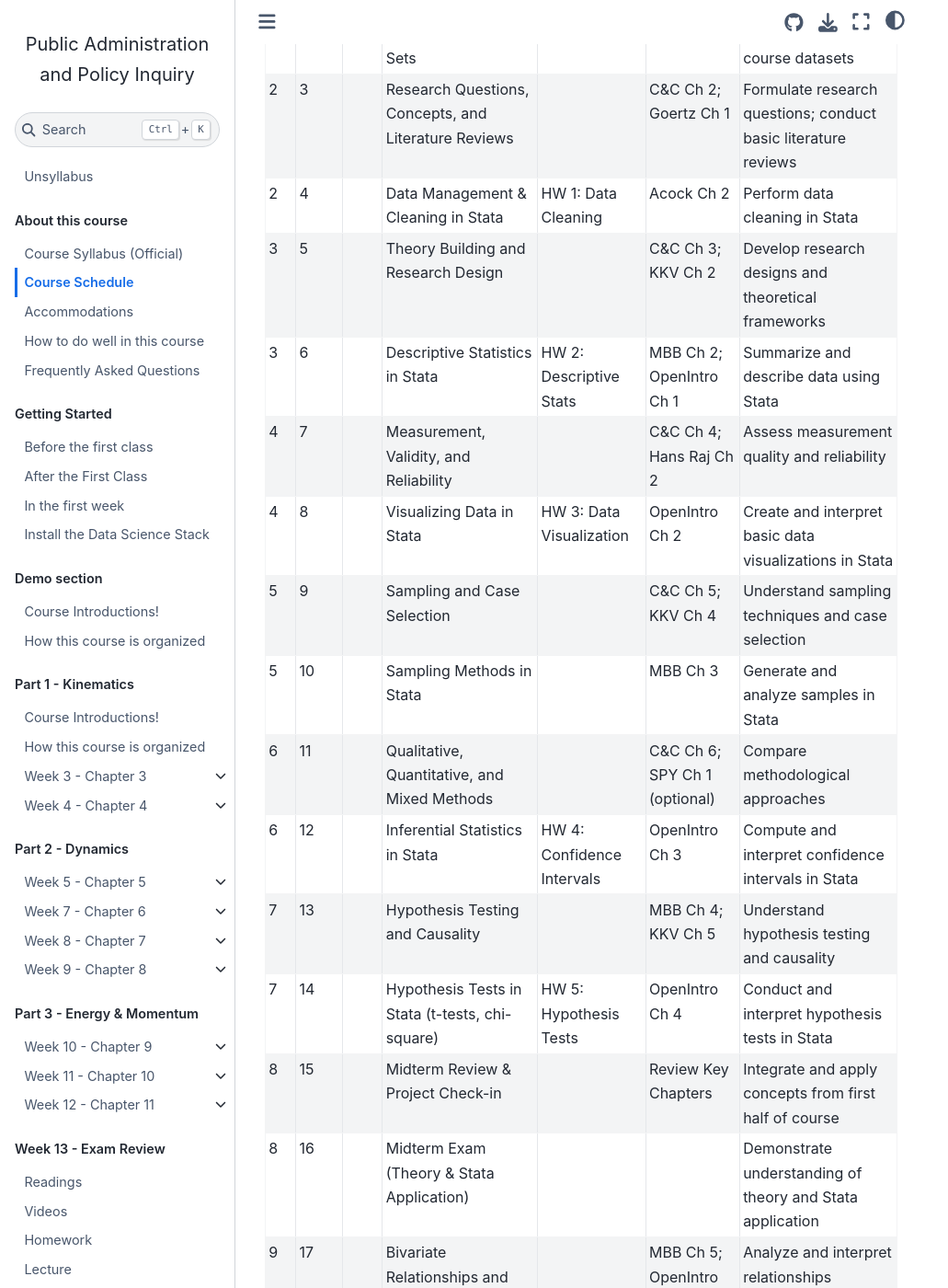
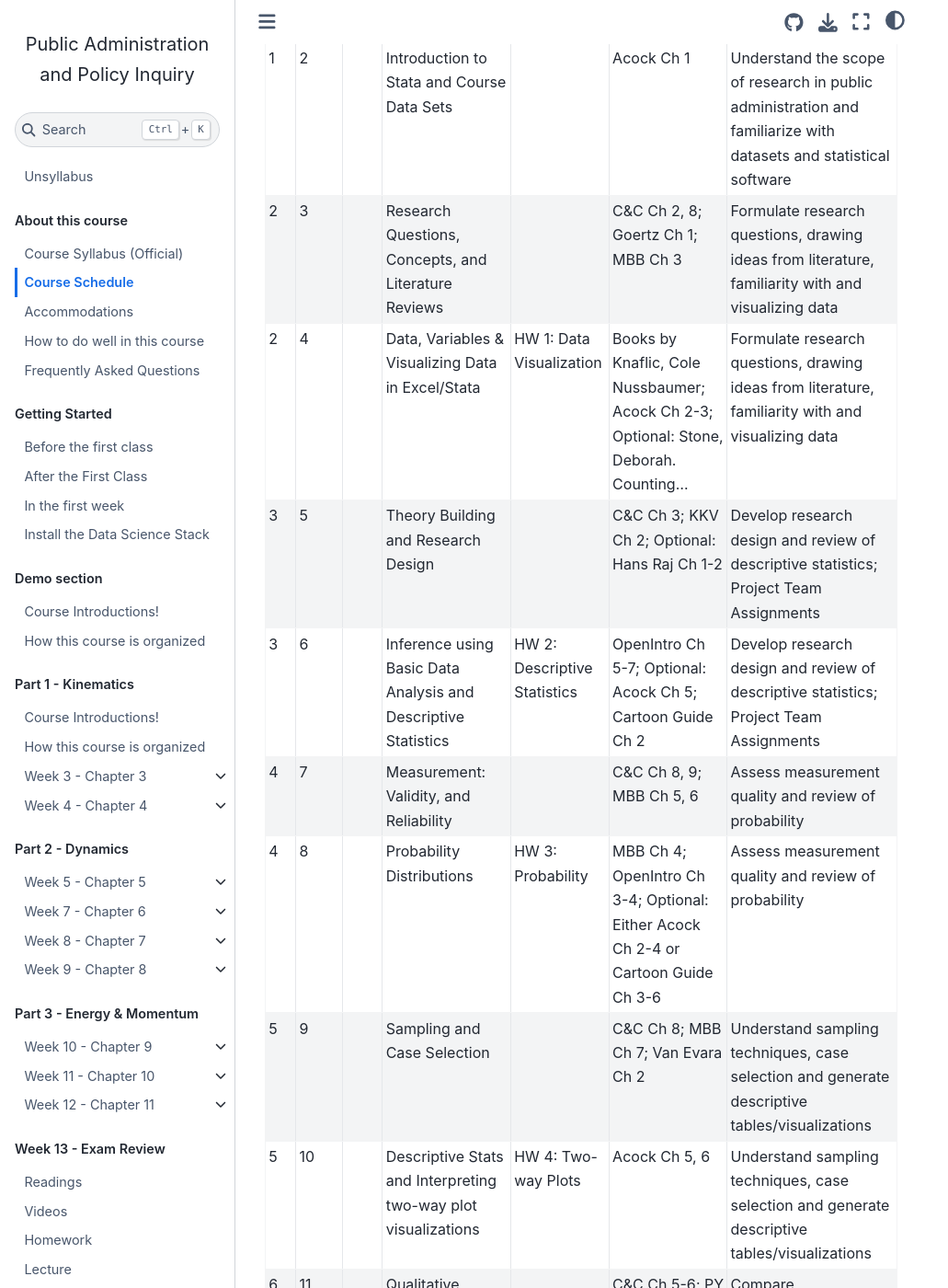
Before and after one commit to adi882/policyinquiry, a Jupyter Book: the page built from about/course_schedule.md, in a window 1280 px wide and 1400 px high, scrolled down 435 px. Shown: the whole window at 92% size, without its empty margins (0-1031 px from the left). Built offline with Jupyter Book 1.0.4 settings and Sphinx 7.4.7 and the Sphinx Book theme 1.1.4, drawn with Linux system fonts in a browser that asks for light colours; pages that are not in the unit, such as notebooks, are missing from menus; some of the changed text lies outside the part shown.

Commit message:
Update schedule.md

```diff
--- a/about/syllabus_bits/schedule.md
+++ b/about/syllabus_bits/schedule.md
@@ -1,33 +1,33 @@
 This is the tentative plan for {{ COURSE_CODE }} this term.
 Things may change depending on many factors so this is subject to change.
 
-| Wk | Class | Date   | Topic (Theory / Stata)                                      | Homework                | Read before Class                                 | Learning Outcome                                                      |
-|----|-------|--------|-------------------------------------------------------------|-------------------------|---------------------------------------------------|-----------------------------------------------------------------------|
-| 1  | 1     |        | Introduction to Research in Public Administration and Policy |                         | C&C Ch 1; KKV Ch 1                                | Understand the scope of research in public admin; intro to Stata      |
-| 1  | 2     |        | Introduction to Stata and Course Data Sets                   |                         | Acock Ch 1                                        | Familiarize with Stata environment and course datasets                |
-| 2  | 3     |        | Research Questions, Concepts, and Literature Reviews         |                         | C&C Ch 2; Goertz Ch 1                             | Formulate research questions; conduct basic literature reviews        |
-| 2  | 4     |        | Data Management & Cleaning in Stata                          | HW 1: Data Cleaning     | Acock Ch 2                                        | Perform data cleaning in Stata                                        |
-| 3  | 5     |        | Theory Building and Research Design                         |                         | C&C Ch 3; KKV Ch 2                                | Develop research designs and theoretical frameworks                   |
-| 3  | 6     |        | Descriptive Statistics in Stata                              | HW 2: Descriptive Stats | MBB Ch 2; OpenIntro Ch 1                          | Summarize and describe data using Stata                               |
-| 4  | 7     |        | Measurement, Validity, and Reliability                       |                         | C&C Ch 4; Hans Raj Ch 2                           | Assess measurement quality and reliability                            |
-| 4  | 8     |        | Visualizing Data in Stata                                    | HW 3: Data Visualization| OpenIntro Ch 2                                    | Create and interpret basic data visualizations in Stata               |
-| 5  | 9     |        | Sampling and Case Selection                                  |                         | C&C Ch 5; KKV Ch 4                                | Understand sampling techniques and case selection                     |
-| 5  | 10    |        | Sampling Methods in Stata                                    |                         | MBB Ch 3                                          | Generate and analyze samples in Stata                                 |
-| 6  | 11    |        | Qualitative, Quantitative, and Mixed Methods                 |                         | C&C Ch 6; SPY Ch 1 (optional)                     | Compare methodological approaches                                     |
-| 6  | 12    |        | Inferential Statistics in Stata                              | HW 4: Confidence Intervals| OpenIntro Ch 3                                   | Compute and interpret confidence intervals in Stata                   |
-| 7  | 13    |        | Hypothesis Testing and Causality                             |                         | MBB Ch 4; KKV Ch 5                                | Understand hypothesis testing and causality                           |
-| 7  | 14    |        | Hypothesis Tests in Stata (t-tests, chi-square)              | HW 5: Hypothesis Tests  | OpenIntro Ch 4                                    | Conduct and interpret hypothesis tests in Stata                       |
-| 8  | 15    |        | Midterm Review & Project Check-in                            |                         | Review Key Chapters                               | Integrate and apply concepts from first half of course                |
-| 8  | 16    |        | Midterm Exam (Theory & Stata Application)                    |                         |                                                   | Demonstrate understanding of theory and Stata application             |
-| 9  | 17    |        | Bivariate Relationships and Correlation                      |                         | MBB Ch 5; OpenIntro Ch 5                          | Analyze and interpret relationships between two variables             |
-| 9  | 18    |        | Correlation Analysis in Stata                                | HW 6: Correlation       |                                                   | Perform and interpret correlation analysis in Stata                   |
-| 10 | 19    |        | Introduction to Regression Analysis                          |                         | MBB Ch 6; C&C Ch 7                                | Understand basics of regression modeling                              |
-| 10 | 20    |        | Simple Linear Regression in Stata                            | HW 7: Simple Regression |                                                   | Estimate and interpret simple regression models in Stata              |
-| 11 | 21    |        | Multivariate Regression and Model Specification               |                         | MBB Ch 7; KKV Ch 6                                | Build and assess multivariate regression models                       |
-| 11 | 22    |        | Multiple Regression in Stata                                 | HW 8: Multiple Regression|                                                   | Conduct and interpret multiple regression in Stata                    |
-| 12 | 23    |        | Communicating Results: Policy Briefs & Presentations         |                         | Knaflic Ch 1-2                                    | Present and visualize data effectively for policy audiences           |
-| 12 | 24    |        | Data Visualization for Policymakers in Stata                 | HW 9: Policy Visualization|                                                  | Create advanced data visualizations for policy communication          |
-| 13 | 25    |        | Triangulation and Mixed Methods Integration                  |                         | C&C Ch 8; Case Studies                            | Integrate qualitative and quantitative evidence                       |
-| 13 | 26    |        | Integrating Qualitative and Quantitative Data in Stata       |                         |                                                   | Merge and analyze mixed methods data in Stata                         |
-| 14 | 27    |        | Final Project Presentations & Course Wrap-Up                 | Final Project Due       | Review All                                        | Synthesize course learning and communicate findings                   |
-| 14 | 28    |        | Final Exam / Project Submission (Theory & Stata Analysis)    |                         |                                                   | Demonstrate mastery of course content and analytical skills           |
+| Wk | Class | Date | Topic (Theory / Stata) | Homework | Read before Class | Learning Outcome |
+|----|-------|------|------------------------|----------|-------------------|------------------|
+| 1  | 1     |      | Introduction to Research in Public Administration and Policy |  | C&C Ch 1; KKV Ch 1 | Understand the scope of research in public administration and familiarize with datasets and statistical software |
+| 1  | 2     |      | Introduction to Stata and Course Data Sets |  | Acock Ch 1 | Understand the scope of research in public administration and familiarize with datasets and statistical software |
+| 2  | 3     |      | Research Questions, Concepts, and Literature Reviews |  | C&C Ch 2, 8; Goertz Ch 1; MBB Ch 3 | Formulate research questions, drawing ideas from literature, familiarity with and visualizing data |
+| 2  | 4     |      | Data, Variables & Visualizing Data in Excel/Stata | HW 1: Data Visualization | Books by Knaflic, Cole Nussbaumer; Acock Ch 2-3; Optional: Stone, Deborah. Counting.. | Formulate research questions, drawing ideas from literature, familiarity with and visualizing data |
+| 3  | 5     |      | Theory Building and Research Design |  | C&C Ch 3; KKV Ch 2; Optional: Hans Raj Ch 1-2 | Develop research design and review of descriptive statistics; Project Team Assignments |
+| 3  | 6     |      | Inference using Basic Data Analysis and Descriptive Statistics | HW 2: Descriptive Statistics | OpenIntro Ch 5-7; Optional: Acock Ch 5; Cartoon Guide Ch 2 | Develop research design and review of descriptive statistics; Project Team Assignments |
+| 4  | 7     |      | Measurement: Validity, and Reliability |  | C&C Ch 8, 9; MBB Ch 5, 6 | Assess measurement quality and review of probability |
+| 4  | 8     |      | Probability Distributions | HW 3: Probability | MBB Ch 4; OpenIntro Ch 3-4; Optional: Either Acock Ch 2-4 or Cartoon Guide Ch 3-6 | Assess measurement quality and review of probability |
+| 5  | 9     |      | Sampling and Case Selection |  | C&C Ch 8; MBB Ch 7; Van Evara Ch 2 | Understand sampling techniques, case selection and generate descriptive tables/visualizations |
+| 5  | 10    |      | Descriptive Stats and Interpreting two-way plot visualizations | HW 4: Two-way Plots | Acock Ch 5, 6 | Understand sampling techniques, case selection and generate descriptive tables/visualizations |
+| 6  | 11    |      | Qualitative, Quantitative, and Mixed Methods |  | C&C Ch 5-6; PY Ch 1 (optional) | Compare methodological approaches and compute confidence intervals |
+| 6  | 12    |      | Inferential Statistics in Stata (cont..) and Binomial Distributions | HW 5: Binomial Dist. | MBB Ch 7, 8 | Compare methodological approaches and compute confidence intervals |
+| 7  | 13    |      | Hypothesis Testing and Causality |  | MBB Ch 10-12; C&C Ch 7 | Test hypotheses and interpret statistical significance in Stata |
+| 7  | 14    |      | Hypothesis Tests in Stata (t-tests, chi-square) | HW 6: Hypothesis Testing | Acock Ch 7; OpenIntro Ch 6, 7 | Test hypotheses and interpret statistical significance in Stata |
+| 8  | 15    |      | Midterm Review & Project Check-in |  | Review Key Chapters | Integrate and apply concepts from the first half of the course |
+| 8  | 16    |      | Midterm Exam (Theory & Stata Application) |  |  | Integrate and apply concepts from the first half of the course |
+| 9  | 17    |      | Bivariate Relationships and Correlation |  | MBB Ch 13-15 | Analyze and interpret relationships between two variables |
+| 9  | 18    |      | Correlation Analysis in Stata | HW 7: Correlation | Acock Ch 8 (Correlation) | Analyze and interpret relationships between two variables |
+| 10 | 19    |      | Introduction to Regression Analysis |  | MBB Ch 17, 18 | Understand and estimate simple regression models |
+| 10 | 20    |      | Simple Linear Regression in Stata | HW 8: Simple Regression | Acock Ch 8, 9 (Regression) | Understand and estimate simple regression models |
+| 11 | 21    |      | Multivariate Regression and Model Specification |  | MBB Ch 20, 21; OpenIntro Ch 9 | Build and assess multivariate regression models |
+| 11 | 22    |      | Multiple Regression in Stata | HW 9: Multiple Regression | Acock Ch 10, 15; Optional: Logistic Regression, Acock Ch 11, MBB Ch 11 | Build and assess multivariate regression models |
+| 12 | 23    |      | Qualitative Research Methods: Text as data, Brief Overview of NLP |  | C&C Ch 9; Krippendorff | Present and visualize data effectively for policy audiences |
+| 12 | 24    |      | Communicating Results: Policy Briefs & Presentations | HW 10: Policy Brief | Knaflic Recap | Present and visualize data effectively for policy audiences |
+| 13 | 25    |      | Triangulation and Mixed Methods Integration |  | C&C Ch 10; Case Studies PY | Combine qualitative and quantitative evidence in analysis |
+| 13 | 26    |      | Integrating Qualitative and Quantitative Data in Stata |  |  | Combine qualitative and quantitative evidence in analysis |
+| 14 | 27    |      | Final Project Presentations & Course Wrap-Up | Final Project Due | Review All | Synthesize course learning and communicate findings |
+| 14 | 28    |      | Final Exam / Project Submission (Theory & Stata Analysis) |  |  | Synthesize course learning and communicate findings |
```
